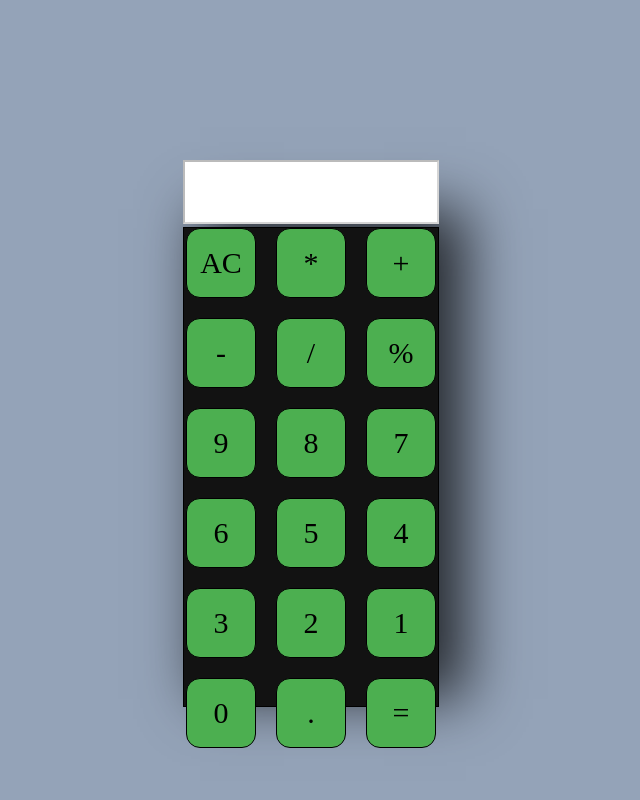
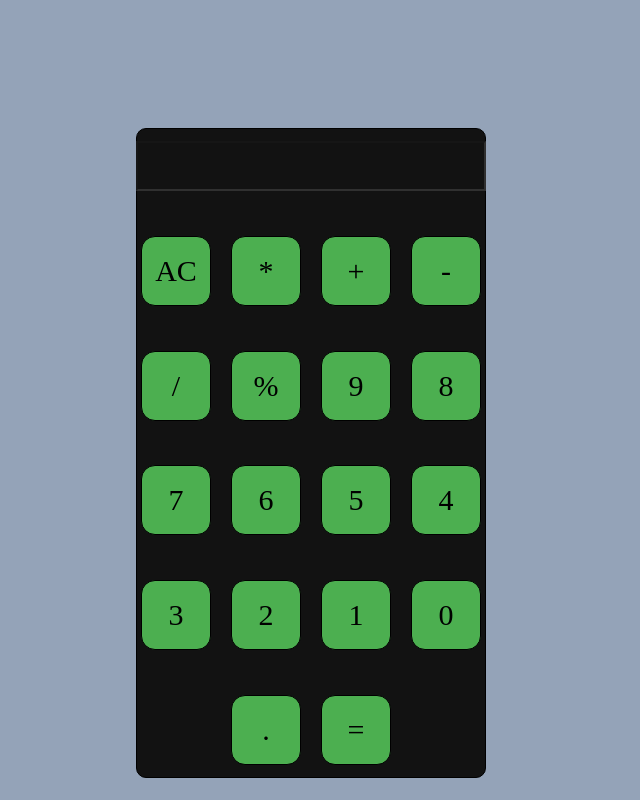
Before and after one commit to MOHIT-ctrl763/Calculator, a plain HTML site: page index.html in a window 1280 px wide. Shown: the whole page, without its empty margins (329-969 px from the left). Drawn offline with Linux system fonts and the light colour scheme.

Commit message:
ui change

```diff
--- a/index.html
+++ b/index.html
@@ -8,9 +8,10 @@
 </head>
 <body>
 
-    <input class="ans" type="text" disabled>
+    <!-- <input class="ans" type="text" disabled> -->
     <div class="container">
         <!-- <input type="text" disabled> -->
+        <input class="ans" type="text" disabled>
         <div class="clear">AC</div>
         <div class="buttons">*</div>
         <div class="buttons">+</div>
--- a/style.css
+++ b/style.css
@@ -11,8 +11,8 @@ body{
 }
 .container{
     background-color: #121212;
-    height: 60vh;
-    width: 20vw;
+    height: 650px;
+    width: 350px;
     margin: auto;
     margin-top: 10%;
     /* background-color: aqua; */
@@ -22,9 +22,10 @@ body{
     align-items: center;
     gap: 20px;
     border: 1px solid black;
-    box-shadow: 22px -13px 55px 5px rgba(0,0,0,0.75);
+    border-radius: 10px;
+    /* box-shadow: 22px -13px 55px 5px rgba(0,0,0,0.75);
 -webkit-box-shadow: 22px -13px 55px 5px rgba(0,0,0,0.75);
--moz-box-shadow: 22px -13px 55px 5px rgba(0,0,0,0.75);
+-moz-box-shadow: 22px -13px 55px 5px rgba(0,0,0,0.75); */
 }
 .buttons{
     font-size: 30px;
@@ -60,16 +61,17 @@ body{
     background-color: #4CAF50;
 }
 input{
-   width: 20vw;
-   height: 8vmin;
-   position: relative;
-   top: 20vmin;
+   width: 350px;
+   height: 50px;
+   /* position: relative;
+   top: 200px; */
    font-size: 50px;
-   color: black;
-   margin-bottom: 5px;
-   background-color: white;
+   color: white;
+   /* margin-bottom: 5px; */
+   /* background-color: black; */
+   background-color: #121212;
 }
-@media (max-width:450px){
+/* @media (max-width:450px){
     .container{
         width: 90vw;
         height: 60vh;
@@ -118,4 +120,4 @@ input{
     input{
         margin-bottom: 35px;
     }
-}
+} */
```
